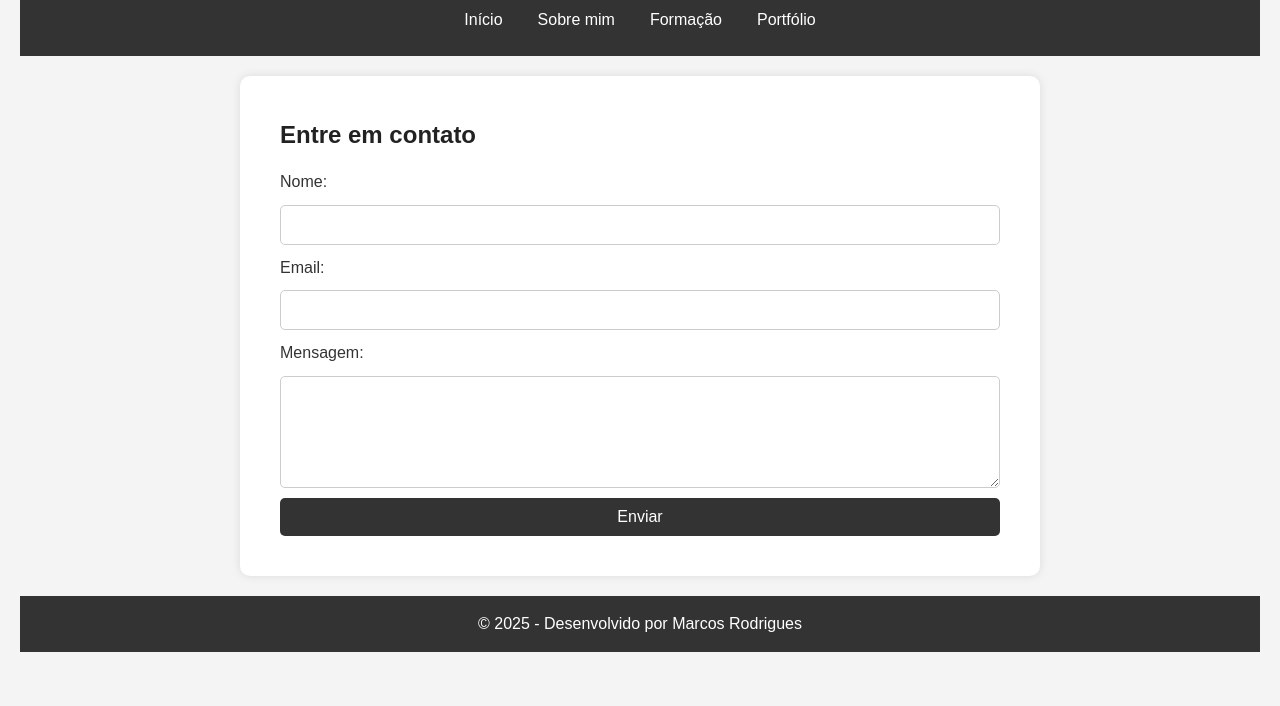
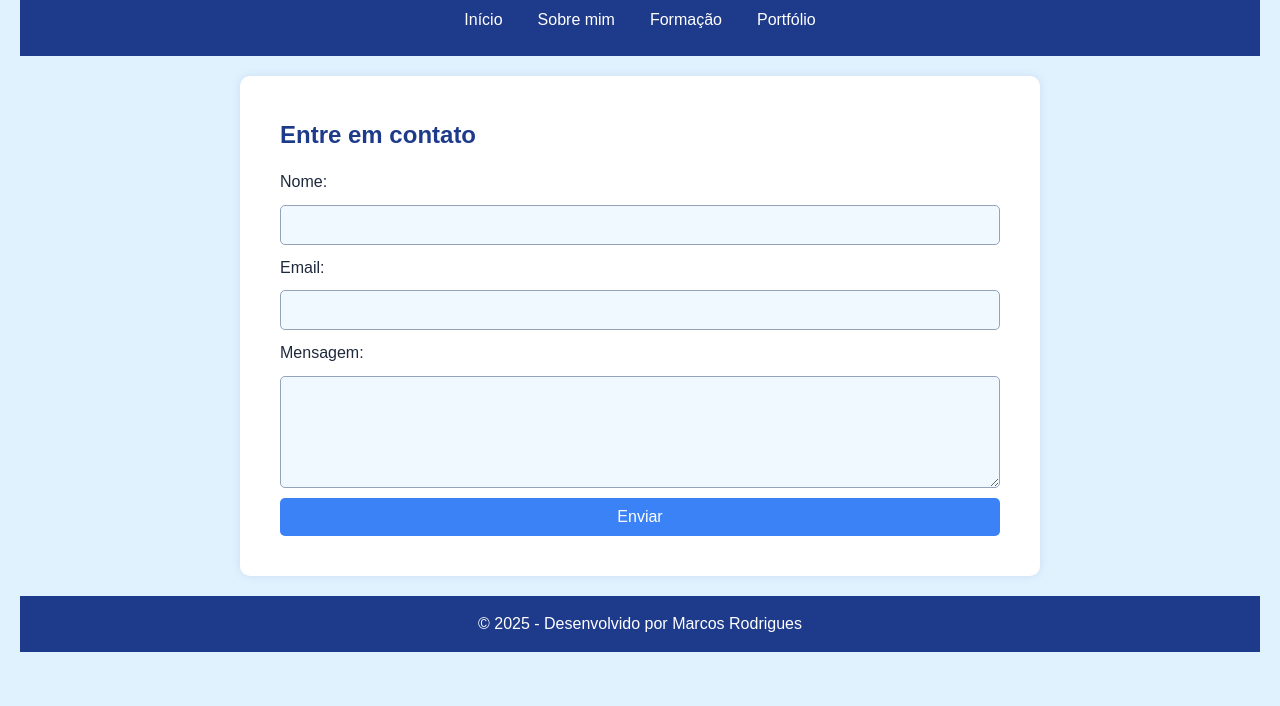
Before and after one commit to marcosmpar/meu-portfolio, a plain HTML site: page contato.html in a window 1280 px wide. Shown: the part 94-800 px from the top of the page. Drawn offline with Linux system fonts and the light colour scheme.

Commit message:
atualiza paleta de cores

```diff
--- a/css/style.css
+++ b/css/style.css
@@ -1,4 +1,4 @@
-/* style.css */
+/* style.css com paleta azul */
 
 /* Reset básico */
 * {
@@ -10,8 +10,8 @@
 
 body {
   line-height: 1.6;
-    background-color: #f4f4f4;
-    color: #333;
+  background-color: #e0f2fe; /* azul bem claro */
+  color: #1e293b; /* azul acinzentado escuro */
   padding: 20px;
 }
 
@@ -20,7 +20,7 @@
 }
 
 header, footer {
-    background-color: #333;
+  background-color: #1e3a8a; /* azul escuro */
   color: white;
   padding: 15px;
   text-align: center;
@@ -43,7 +43,7 @@
 }
 
 nav a:hover {
-    background-color: #555;
+  background-color: #3b82f6; /* azul médio */
 }
 
 main {
@@ -52,12 +52,17 @@
   background-color: white;
   padding: 20px;
   border-radius: 10px;
-    box-shadow: 0 0 10px rgba(0,0,0,0.1);
+  box-shadow: 0 0 10px rgba(30, 58, 138, 0.1); /* azul escuro transparente */
 }
 
-  h1, h2 {
+h1 {
   margin-bottom: 15px;
-    color: #222;
+  color: #000;
+}
+
+h2 {
+  margin-bottom: 15px;
+  color: #1e3a8a;
 }
 
 ul li {
@@ -72,14 +77,15 @@
 
 input, textarea {
   padding: 10px;
-    border: 1px solid #ccc;
+  border: 1px solid #94a3b8; /* cinza azulado */
   border-radius: 5px;
   font-size: 1rem;
+  background-color: #f0f9ff;
 }
 
 button {
   padding: 10px;
-    background-color: #333;
+  background-color: #3b82f6; /* azul médio */
   color: white;
   border: none;
   border-radius: 5px;
@@ -88,7 +94,7 @@
 }
 
 button:hover {
-    background-color: #555;
+  background-color: #2563eb; /* azul forte */
 }
 
 @media (max-width: 600px) {
```
Lines whose indentation alone changed are shown as unchanged.
